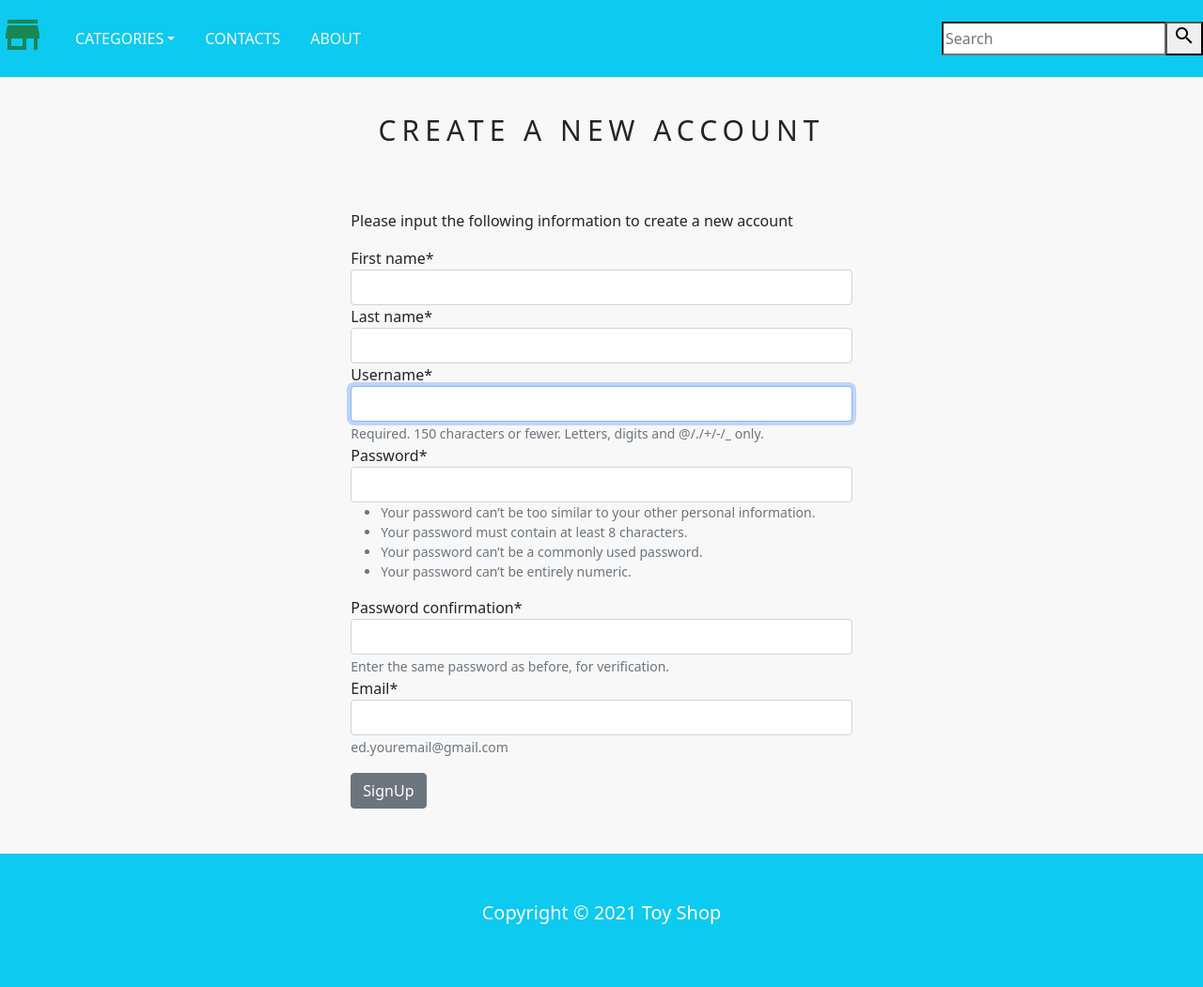
After one commit to grungeigrix/Ecommerce-website, a Django app: page /account/create/ in a window 1280 px wide. The commit adds this page. Shown: the whole page at 94% size. Run offline with Django 3.2, Linux system fonts and the light colour scheme; data that the repository does not hold is empty; some libraries are stand-ins or nearby versions.

Commit message:
create user

```diff
--- a/ecom/ew/settings.py
+++ b/ecom/ew/settings.py
@@ -39,6 +39,7 @@ INSTALLED_APPS = [
     'django.contrib.messages',
     'django.contrib.staticfiles',
     'shop',
+    'crispy_forms',
 ]
 
 MIDDLEWARE = [
@@ -138,3 +139,5 @@ DEFAULT_AUTO_FIELD = 'django.db.models.BigAutoField'
 
 MEDIA_URL = '/media/'
 MEDIA_ROOT = os.path.join(BASE_DIR /  'static', 'media')
+
+CRISPY_TEMPLATE_PACK = 'bootstrap4'
--- a/ecom/ew/static/css/base.css
+++ b/ecom/ew/static/css/base.css
@@ -19,3 +19,8 @@ body {
 	text-transform: uppercase;
 	letter-spacing: .2em;
 }
+
+.errorlist li {
+	color: red;
+	font-weight: bold;
+}
--- /dev/null
+++ b/ecom/shop/forms.py
@@ -0,0 +1,13 @@
+from django import forms
+from django.contrib.auth.forms import UserCreationForm
+from django.contrib.auth.models import User
+
+
+class SignUpForm(UserCreationForm):
+	first_name = forms.CharField(max_length=100, required=True)
+	last_name = forms.CharField(max_length=100, required=True)
+	email = forms.EmailField(max_length=250, help_text='ed.youremail@gmail.com')
+
+	class Meta:
+		model = User
+		fields = ('first_name', 'last_name', 'username', 'password1', 'password2')
--- /dev/null
+++ b/ecom/shop/templates/signup.html
@@ -0,0 +1,57 @@
+{% extends 'base.html' %}
+
+{% load static %}
+
+{% load crispy_forms_tags %}
+
+{% block title %}
+	Create New Account
+{% endblock %}
+
+{% block content %}
+
+	<div>
+
+		{% if not form.is_valid %}
+			<div>
+				<br>
+				<h1 class="product_title text-center">
+					Create a new account
+				</h1>
+				<br>
+				<div class="col-9 col-sm-9 col-md-6 col-lg-5 mx-auto">
+				<br>
+				<p>
+					Please input the following information to create a new account
+				</p>
+				<form method="post">
+					{% csrf_token %}
+					<p>{{form | crispy}}</p>
+					<button type="submit" name="button" class="btn btn-secondary"> SignUp</button>
+				</form>
+				</div>
+			</div>
+
+		{% else %}
+
+		<div>
+			<br>
+			<h1 class="product_title text-center">
+				Your account has been successfully created
+			</h1>
+			<br>
+			<div>
+				<p>
+					Your account has been created and ready to use!
+				</p>
+				<a href="{% url 'home' %}">Continue shopping</a>
+			</div>
+
+
+		</div>
+		{% endif %}
+
+	</div>
+
+
+{% endblock %}
--- a/ecom/shop/urls.py
+++ b/ecom/shop/urls.py
@@ -11,6 +11,7 @@ urlpatterns = [
     path('cart/add/<int:product_id>', views.add_cart, name='add_cart'),
     path('cart/remove/<int:product_id>', views.cart_remove, name='cart_remove'),
     path('cart/remove_product/<int:product_id>', views.cart_remove_product, name='cart_remove_product'),
+    path('account/create/', views.signUpView, name='signup'),
 ] + static(settings.MEDIA_URL, document_root=settings.MEDIA_ROOT)
 
 if settings.DEBUG:
--- a/ecom/shop/views.py
+++ b/ecom/shop/views.py
@@ -1,6 +1,8 @@
 from django.shortcuts import render, get_object_or_404, redirect
 from .models import Category, Product, Cart, CartItem
 from django.core.exceptions import ObjectDoesNotExist
+from django.contrib.auth.models import Group, User
+from .forms import SignUpForm
 
 
 
@@ -75,3 +77,16 @@ def cart_remove_product(request, product_id):
 	cart_item = CartItem.objects.get(product=product, cart=cart)
 	cart_item.delete()
 	return redirect('cart_detail')
+
+def signUpView(request):
+	if request.method == 'POST':
+		form = SignUpForm(request.POST)
+		if form.is_valid():
+			form.save()
+			username = form.cleaned_data.get('username')
+			signup_user = User.objects.get(username=username)
+			user_group = Group.objects.get(name='user')
+			user_group.user_set.add(signup_user)
+	else:
+		form = SignUpForm()
+	return render(request, 'signup.html', {'form': form})
```
